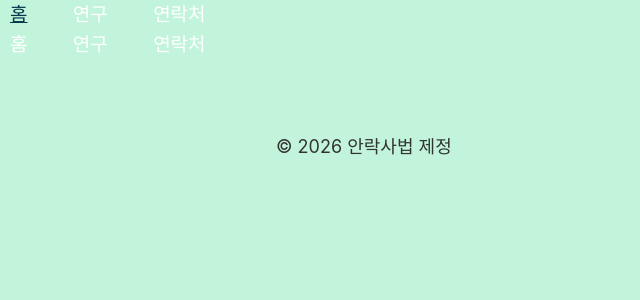
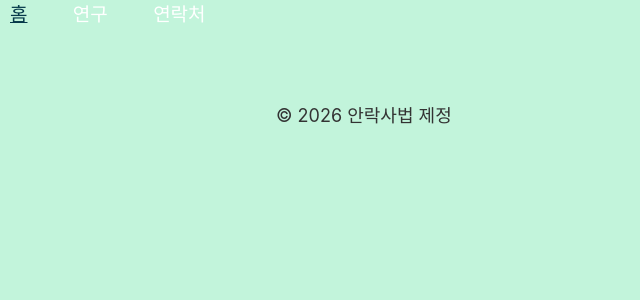
Before and after one commit to weglitter/euthanasia, a Jekyll site: the page built from index.md, in a window 1280 px wide. Shown: the top 300 px of the page, without its empty margins (0-640 px from the left). Built offline with Jekyll 4.4.1, drawn with Linux system fonts in a browser that asks for light colours.

Commit message:
Update menu.html

```diff
--- a/_includes/menu.html
+++ b/_includes/menu.html
@@ -1,5 +1,12 @@
 <!-- 공통 메뉴 영역 -->
 <nav class="menu">
+  <!-- 햄버거 버튼 (☰ 아이콘) -->
+  <div class="hamburger" onclick="document.querySelector('.menu').classList.toggle('active')">
+    <!-- 유니코드 ☰ 문자 -->
+    &#9776;
+  </div>
+
+  <!-- 실제 메뉴 목록 -->
   <ul>
     <!-- 첫 번째 메뉴 항목: 홈 -->
     <li><a href="{{ '/' | relative_url }}">홈</a></li>
@@ -27,30 +34,3 @@
     <li><a href="{{ '/contact.html' | relative_url }}">연락처</a></li>
   </ul>
 </nav>
-
-<!-- 공통 메뉴 영역 -->
-<nav class="menu">
-  <!-- 햄버거 버튼 (☰ 아이콘) -->
-  <div class="hamburger" onclick="document.querySelector('.menu').classList.toggle('active')">
-    <!-- 유니코드 ☰ 문자 -->
-    &#9776;
-  </div>
-
-  <!-- 실제 메뉴 목록 -->
-  <ul>
-    <!-- 첫 번째 메뉴 항목: 홈 -->
-    <li><a href="{{ '/' | relative_url }}">홈</a></li>
-
-    <!-- 두 번째 메뉴 항목: 연구 (하위 메뉴 포함) -->
-    <li>
-      <a href="#">연구</a>
-      <ul>
-        <li><a href="{{ '/papers.html' | relative_url }}">논문</a></li>
-        <li><a href="{{ '/projects.html' | relative_url }}">프로젝트</a></li>
-      </ul>
-    </li>
-
-    <!-- 세 번째 메뉴 항목: 연락처 -->
-    <li><a href="{{ '/contact.html' | relative_url }}">연락처</a></li>
-  </ul>
-</nav>
```
